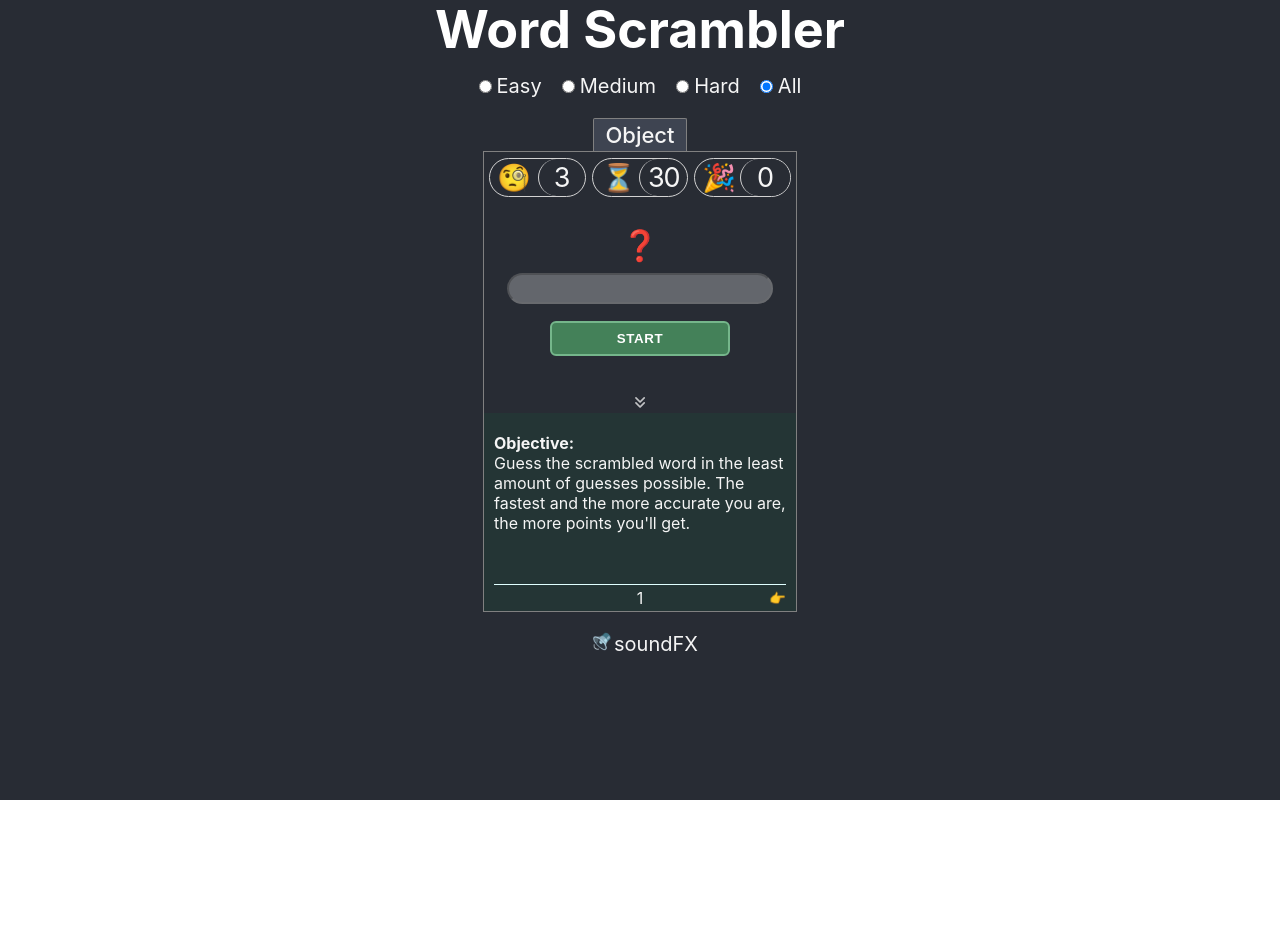
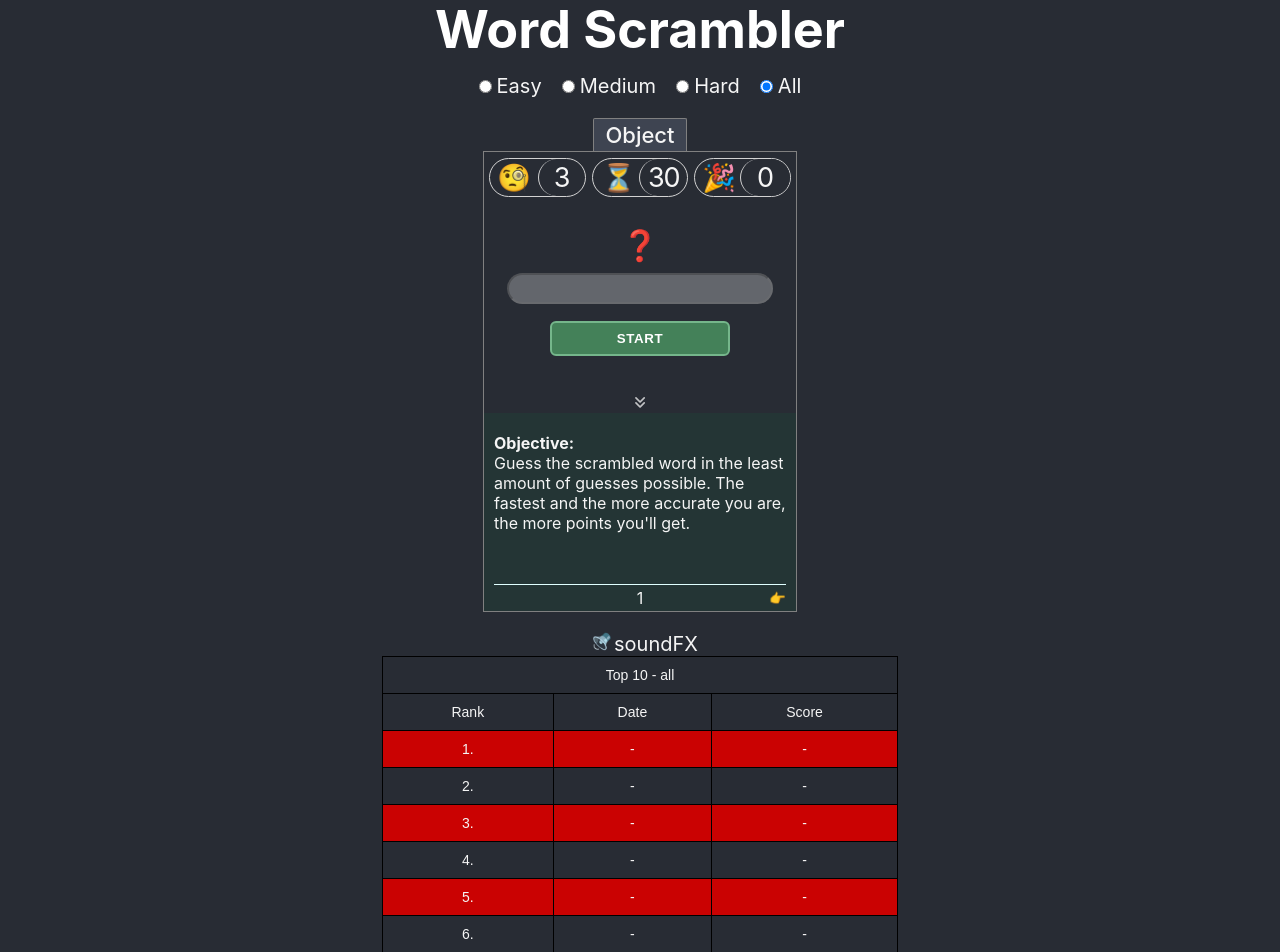
Before and after one commit to hugCarvalho/wordScrambler, a React (Create React App) app: page / in a window 1280 px wide. Shown: the top 952 px of the page. Before the commit the page ends 800 px from the top, so only its background shows below. Built offline with nearby package versions, Linux system fonts and the light colour scheme.

Commit message:
Highscore: implemented basic logic

```diff
--- a/src/App.js
+++ b/src/App.js
@@ -14,24 +14,48 @@ import GameDifficulty from "./components/GameDifficulty/GameDifficulty";
 import DisplayCategory from "./components/DisplayCategory/DisplayCategory";
 import Audio from "./components/Audio/Audio";
 // import Scoreboard, { Top10 } from "./components/Scoreboard/Scoreboard";
+import { HighScores } from "./components/Scoreboard/Scoreboard";
 // import Backdrop from "./components/Backdrop/Backdrop";
 // import AnimationsDisplay from "./components/AnimationsDisplay/AnimationsDisplay";
 // import WarningHandling from "./components/WarningHandling/WarningHandling";
 
-//TODO: delay appearance of scrambled word -first scramble then show
 //TODO: accessibility checklist
 //TODO: validation- word must be at least 2 letters
-//TODO: lowercase correct word
 //TODO: refactor
 //TODO: change handling of options obj to reducer
+
+const initHighScores = {
+  easy: [],
+  medium: [],
+  hard: [],
+  all: [],
+};
+const initScores = {
+  easy: [
+    {
+      id: 1,
+      date: Date.now(),
+      score: 100,
+    },
+    {
+      id: 2,
+      date: Date.now(),
+      score: 200,
+    },
+  ],
+  medium: [],
+  hard: [],
+  all: [],
+};
 
 function App() {
   //OPTIONS + DATA
   const [options, setOptions] = useState(gameOptions);
   const [array, setArray] = useState(initArr);
+  const [allScores, setAllScores] = useState(initScores);
   //MAIN STATE
+  const [difficulty, setDifficulty] = useState("all");
   const [gameStatus, setGameStatus] = useState("onLoad"); // "onLoad", "playing", "ended"
-  const [difficulty, setDifficulty] = useState("all");
   //IN GAME VARIABLES
   const [guessesLeft, setGuessesLeft] = useState(gameOptions.totalGuessesLeft);
   const [countdown, setCountdown] = useState(gameOptions.countdown);
@@ -180,8 +204,22 @@ function App() {
           guessesLeft * options.pointsPerGuessLeft +
           correctWord.length * options.pointsPerWordLength
       );
+      //setAllScores({ id: allScores + 1, date: Date.now(), score: score });
     }
   }, [correctWord, countdown, gameStatus, guessesLeft, options]);
+
+  // useEffect(() => {
+  //   if (gameWon === "yes") {
+  //     setAllScores(state => [
+  //       ...state,
+  //       state[difficulty].push({
+  //         id: state.length + 1,
+  //         date: Date.now(),
+  //         score: score,
+  //       }),
+  //     ]);
+  //   }
+  // }, [gameWon, score, difficulty]);
 
   //LOCALSTORGAGE ⏩ SET
   // useEffect(() => {
@@ -270,6 +308,7 @@ function App() {
           })
         }
       />
+      <HighScores allScores={allScores} difficulty={difficulty} />
     </div>
   );
 }
--- /dev/null
+++ b/src/components/Scoreboard/HighScores.scss
@@ -0,0 +1,50 @@
+.HighScores {
+  border-collapse: collapse;
+  border-spacing: 0;
+  min-width: 300px;
+  max-width: 316px;
+  max-width: 516px;
+  width: 80%;
+
+  td {
+    border-color: black;
+    border-style: solid;
+    border-width: 1px;
+    font-family: Arial, sans-serif;
+    font-size: 14px;
+    overflow: hidden;
+    padding: 10px 5px;
+    word-break: normal;
+  }
+  th {
+    border-color: black;
+    border-style: solid;
+    border-width: 1px;
+    font-family: Arial, sans-serif;
+    font-size: 14px;
+    font-weight: normal;
+    overflow: hidden;
+    padding: 10px 5px;
+    word-break: normal;
+  }
+  .cells {
+    border-color: inherit;
+    border-color: black;
+
+    text-align: center;
+    vertical-align: top;
+  }
+  .rank {
+    border-color: inherit;
+    border-color: black;
+
+    text-align: center;
+    vertical-align: top;
+  }
+  tr:nth-child(even) {
+    background: rgb(202, 2, 2);
+  }
+  // tr:nth-child(odd) {
+  //   background: rgb(110, 85, 85);
+  // }
+}
--- a/src/components/Scoreboard/Scoreboard.js
+++ b/src/components/Scoreboard/Scoreboard.js
@@ -1,5 +1,6 @@
 import React from "react";
 import "./Scoreboard.scss";
+import "./HighScores.scss";
 
 const DUMMY_DATA = [
   {
@@ -9,7 +10,7 @@ const DUMMY_DATA = [
   },
   {
     number: 2,
-    date: "21-12-21",
+    date: "05-12-22",
     score: 111,
   },
   {
@@ -56,6 +57,7 @@ export function Top10({ scoreboard }) {
             return (
               <li key={i}>
                 <span>{i + 1}. </span>
+
                 <span>{score || 0}</span>
               </li>
             );
@@ -66,4 +68,70 @@ export function Top10({ scoreboard }) {
   );
 }
 
+//TODO: optimize fns
+
+export function HighScores({ allScores, difficulty }) {
+  // console.log(allScores);
+  let [scoreboard, setScoreboard] = React.useState([]);
+
+  React.useEffect(() => {
+    let res = [...allScores[difficulty].sort((a, b) => a - b)];
+    while (res.length < 10) {
+      res.push(null);
+    }
+
+    console.log("RES", res);
+    setScoreboard(res);
+  }, [difficulty, allScores]);
+
+  React.useEffect(() => {
+    console.log("SCOREBOARD", scoreboard.length);
+
+    //sortArr(scoreboard);
+    // console.log("SORT", scoreboard);
+  }, [scoreboard]);
+
+  console.log(scoreboard);
+  // scoreboard.sort((a, b) => a - b);
+  //console.log("ALL SCORES", scoreboard);
+
+  // React.useEffect(() => {
+  //   let highScoresTable = scoreboard;
+
+  //   let gameScore;
+  //   //allScores.sort((a, b) => b.score - a.score);
+
+  //   console.log(scoreboard);
+  // }, [allScores, scoreboard]);
+
+  return (
+    <table className="HighScores">
+      <thead>
+        <tr>
+          <th className="cells" colSpan="3">
+            Top 10 - {difficulty}
+          </th>
+        </tr>
+      </thead>
+      <tbody>
+        <tr>
+          <td className="cells subtitle">Rank</td>
+          <td className="cells subtitle">Date</td>
+          <td className="cells subtitle">Score</td>
+        </tr>
+        {scoreboard &&
+          scoreboard.map((item, i) => {
+            return (
+              <tr key={i}>
+                <td className="cells rank">{`${i + 1}.`}</td>
+                <td className="cells date">{item ? item.date : "-"}</td>
+                <td className="cells score">{item ? item.score : "-"}</td>
+              </tr>
+            );
+          })}
+      </tbody>
+    </table>
+  );
+}
+
 export default Scoreboard;
```
Also changed, not shown: 1 other file (tests, documents, lock files or other folders).
